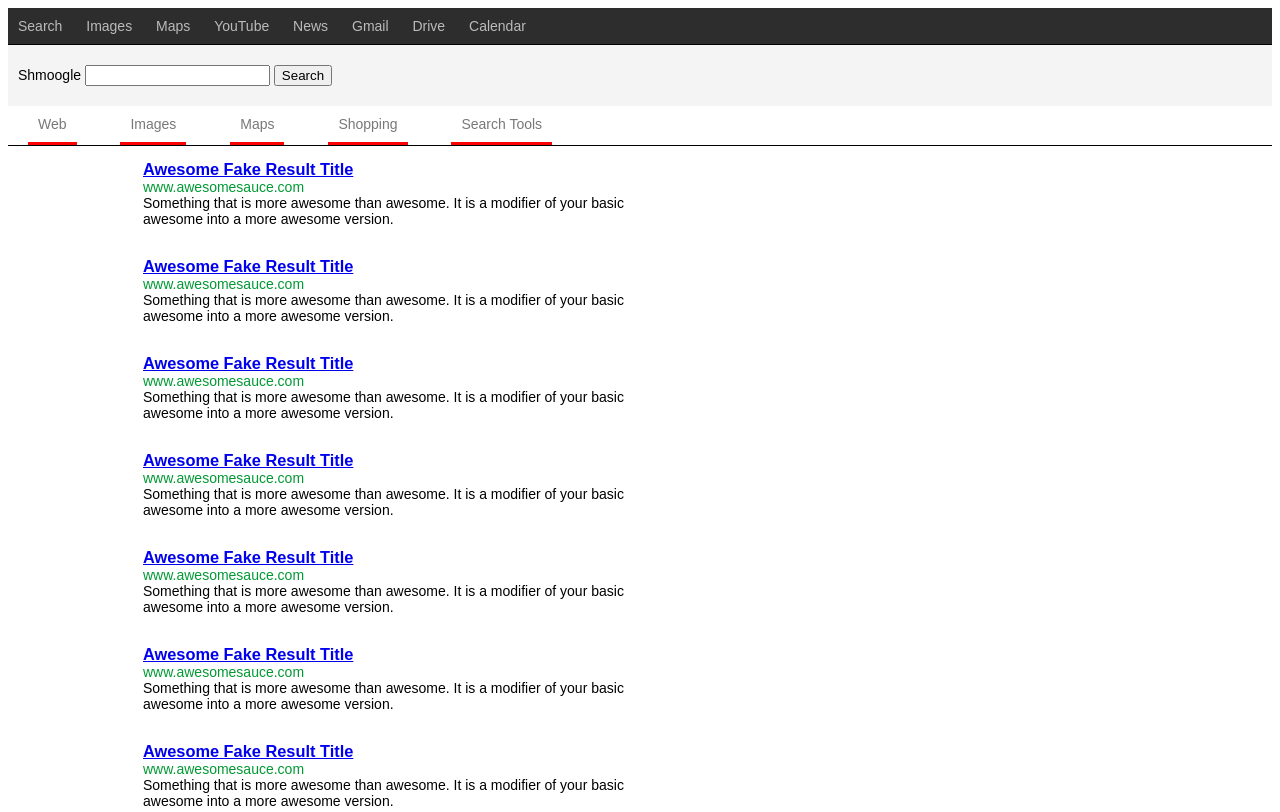
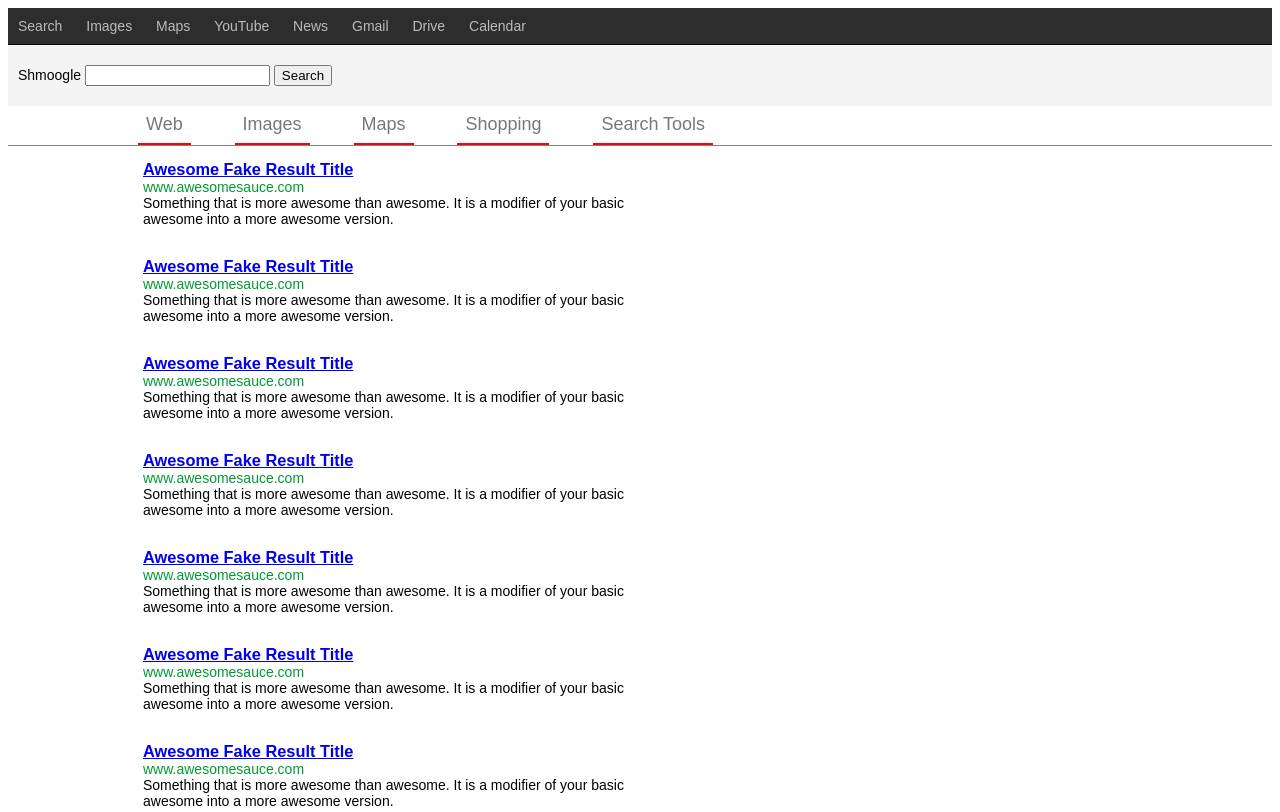
Before and after one commit to NB28VT/Shmoogle, a plain HTML site: page index.html in a window 1280 px wide. Shown: the top 812 px of the page. Drawn offline with Linux system fonts and the light colour scheme.

Commit message:
Completed HTML/CSS exercise

```diff
--- a/app.css
+++ b/app.css
@@ -37,33 +37,31 @@ body {
 
 
 .filters {
-  padding: 0;
-  margin: 0;
+  padding: 0 10px;
+  margin: 0 100px;
 }
 
 .filters li {
   display: inline-block;
   list-style: none;
 
+
 }
 
 .filters > li > a {
   display: block;
-  margin: 0px 20px;
-  padding: 10px;
+  margin: 0 20px;
+  padding: 8px;
   color: #787878;
-
-  border-bottom: 3px solid red;
+  font-size: 18px;
+  border-bottom: 2px solid red;
   text-decoration: none;
 }
 
 
-
-
-
 .filters-container {
   margin: 0;
-  border-bottom: 1px solid black;
+  border-bottom: 1px solid gray;
 }
 
 
```
